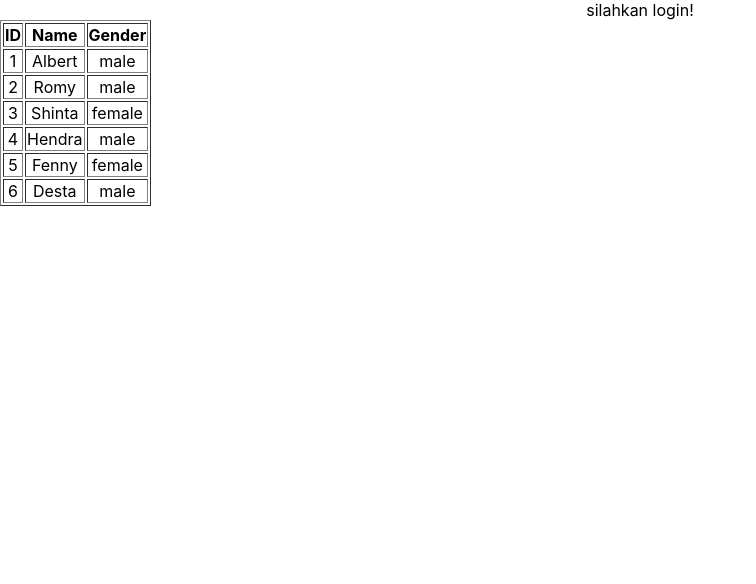
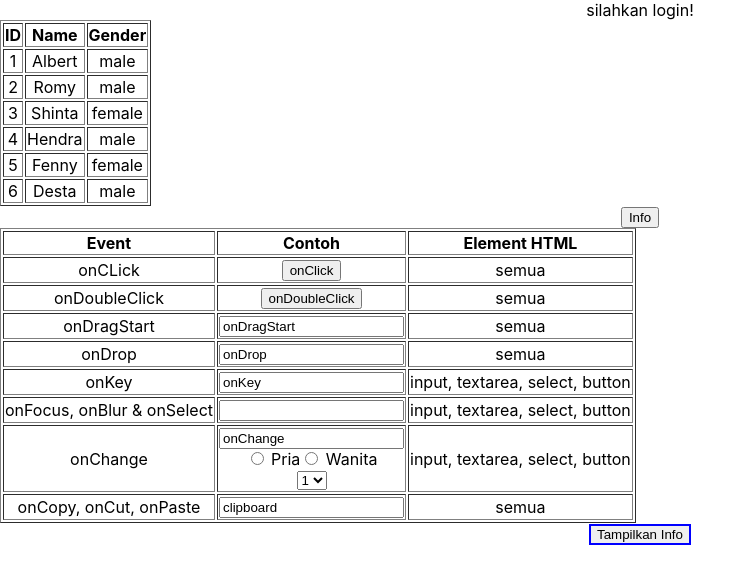
Before and after one commit to rikzaafnan/Learn-BukuReactID, a React (Create React App) app in the folder reactjs-cra/my-app/: page / in a window 1280 px wide. Shown: the top 584 px of the page, without its empty margins (0-756 px from the left). Built offline with nearby package versions, Linux system fonts and the light colour scheme.

Commit message:
komponen All Event

```diff
--- /dev/null
+++ b/reactjs-cra/my-app/src/AllEvent.js
@@ -0,0 +1,83 @@
+import React from 'react'
+
+const AllEvent = () => {
+    return (
+        <table border="1">
+            <tbody>
+                <tr>
+                    <th>Event</th>
+                    <th>Contoh</th>
+                    <th>Element HTML</th>
+                </tr>
+                <tr>
+                    <td>onCLick</td>
+                    <td><button onClick={(event) => { console.log('onClick') }} >onClick</button></td>
+                    <td>semua</td>
+                </tr>
+                <tr>
+                    <td>onDoubleClick</td>
+                    <td><button onDoubleClick={(event) => { console.log('onDoubleClick') }} >onDoubleClick</button></td>
+                    <td>semua</td>
+                </tr>
+                <tr>
+                    <td>onDragStart</td>
+                    <td><input onDragStart={(event) => console.log('dragStart')} defaultValue='onDragStart' /></td>
+                    <td>semua</td>
+                </tr>
+                <tr>
+                    <td>onDrop</td>
+                    <td><input onDrop={(event) => console.log('drop')} defaultValue='onDrop' /></td>
+                    <td>semua</td>
+                </tr>
+                <tr>
+                    <td>onKey</td>
+                    <td>
+                        <input
+                            onKeyDown={(event) => console.log('onKeyDown')}
+                            onKeyUp={(event) => console.log('onKeyUp')}
+                            onKeyPress={(event) => console.log('onKeyPress')}
+                            defaultValue='onKey' />
+                    </td>
+                    <td>input, textarea, select, button</td>
+                </tr>
+                <tr>
+                    <td>onFocus, onBlur & onSelect</td>
+                    <td>
+                        <input
+                            onFocus={(event) => console.log('onFocus')}
+                            onBlur={(event) => console.log('onBlur')}
+                            onSelect={(event) => console.log('onSelect')}
+                            defaultValue='' /></td>
+                    <td>input, textarea, select, button</td>
+                </tr>
+                <tr>
+                    <td>onChange</td>
+                    <td>
+                        <input onChange={(event) => console.log('onChange')} defaultValue='onChange' />
+                        <br />
+                        <input type='radio' name='gender' onChange={event => console.log('1')} value='1' /> Pria
+                        <input type='radio' name='gender' onChange={event => console.log('0')} value='0' /> Wanita
+                        <br />
+                        <select onChange={(event) => console.log('onChange')}>
+                            <option value='1'>1</option>
+                            <option value='2'>2</option>
+                            <option value='3'>3</option>
+                        </select>
+                    </td>
+                    <td>input, textarea, select, button</td>
+                </tr>
+                <tr>
+                    <td>onCopy, onCut, onPaste</td>
+                    <td><input
+                        onCopy={(event) => console.log('onCopy')}
+                        onCut={(event) => console.log('onCut')}
+                        onPaste={(event) => console.log('onPaste')}
+                        defaultValue='clipboard' /></td>
+                    <td>semua</td>
+                </tr>
+            </tbody>
+        </table>
+    )
+}
+
+export default AllEvent
--- a/reactjs-cra/my-app/src/App.js
+++ b/reactjs-cra/my-app/src/App.js
@@ -5,8 +5,15 @@
 import Rendering from './Rendering'
 import Conditional from './Conditional'
 import List from './List'
+import EventButton from './EventButton'
+import AllEvent from './AllEvent';
+import BlueButton from './BlueButton';
 
 function App() {
+  function info () {
+    alert("Lorem ipsum sit dolor emet")
+  }
+
   return (
     <div className="App">
       {/* <header className="App-header"> */}
@@ -30,6 +37,12 @@
       <Conditional userNameProps="rikza" />
 
       <List/>
+
+      <EventButton/>
+
+      <AllEvent/>
+
+      <BlueButton onCustomClick={info} caption="Tampilkan Info"/>
     </div>
   );
 }
--- /dev/null
+++ b/reactjs-cra/my-app/src/BlueButton.js
@@ -0,0 +1,11 @@
+import React from 'react'
+
+const BlueButton = ({ onCustomClick, caption }) => {
+    return (
+        <button style={{border:'2px solid blue'}} onClick={onCustomClick} >
+            {caption}
+        </button>
+    )
+}
+
+export default BlueButton
--- /dev/null
+++ b/reactjs-cra/my-app/src/EventButton.js
@@ -0,0 +1,16 @@
+import React from 'react'
+
+const ubah = (obj) => {
+    const btn = obj.target
+    btn.innerText = 'Clicked'
+}
+
+const Event = () => {
+    return (
+        <button onClick={(e) => ubah(e)} >
+            Info
+        </button>
+    )
+}
+
+export default Event
```
Also changed, not shown: 1 other file (tests, documents, lock files or other folders).
